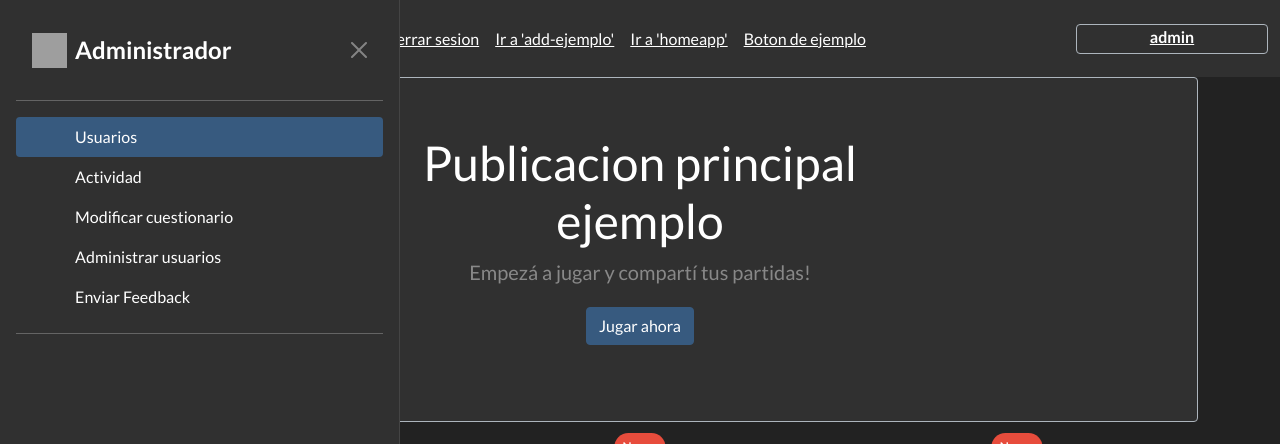
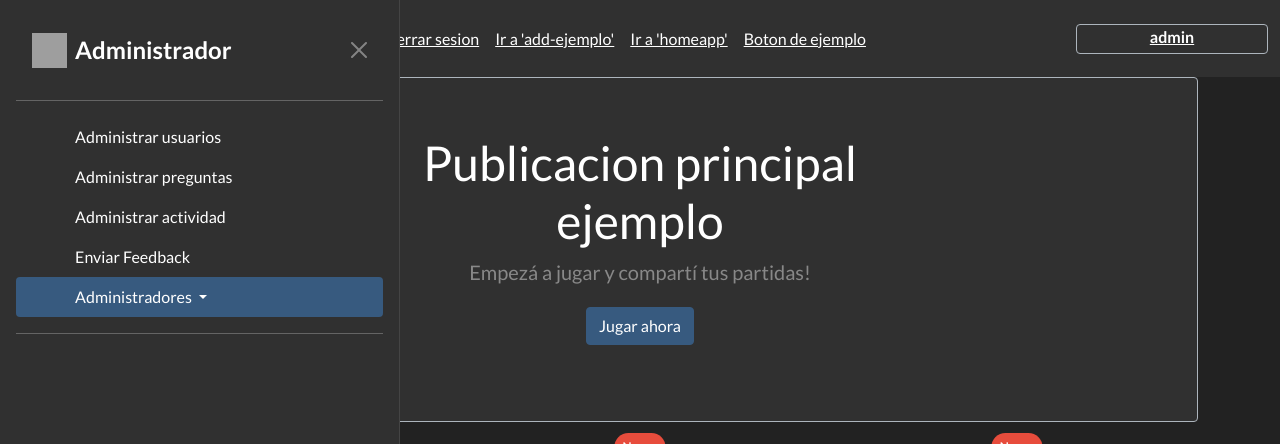
Before and after one commit to Enzostik/Proyecto_InfoCh2021, a Django app: page / in a window 1280 px wide, after a click on "Admin". Shown: the top 444 px of the page. Run offline with Django 3.2, Linux system fonts and the light colour scheme; a user stored in the database is signed in; some libraries are stand-ins or nearby versions; grey boxes are pictures that could not be loaded.

Commit message:
Agregado de herramientas administrador al sidebar

```diff
--- a/templates/base.html
+++ b/templates/base.html
@@ -1,5 +1,5 @@
 {% load static %}
-<html lang="es">
+<html lang="es" class="h-100">
   <head>
     <meta charset="utf-8">
     <meta name="viewport" content="width=device-width, initial-scale=1">
@@ -21,13 +21,13 @@
     {% endblock  %}
 
   </head>
-  <body>
+  <body class="d-flex flex-column h-100">
 
       <!-- Sacar el 'header' ya que estará en todas las paginas como algo comun y llamarlo como un codigo separado -->
     {% include 'partials/_header.html' %}
 
     <!-- El MAIN tendrá un blocke cuyo contenido se dará por el servidor de django -->
-<main>
+    <main class="flex-shrink-0">
       {% if perms.authusuario.es_usuario_admin %}
         {% include 'partials/_adminsidebar.html' %}
       {% endif %}
--- a/templates/partials/_adminsidebar.html
+++ b/templates/partials/_adminsidebar.html
@@ -13,35 +13,40 @@
     <hr>
     <ul class="nav nav-pills flex-column mb-auto">
       <li class="nav-item">
-        <a href="#" class="nav-link active" aria-current="page">
+        <a href={% url 'mi_useradmin' 'usr' %} class="nav-link text-white" aria-current="page">
           <svg class="bi me-2" width="16" height="16"><use xlink:href="#home"/></svg>
-          Usuarios
-        </a>
-      </li>
-      <li>
-        <a href="#" class="nav-link text-white">
-          <svg class="bi me-2" width="16" height="16"><use xlink:href="#speedometer2"/></svg>
-          Actividad
-        </a>
-      </li>
-      <li>
-        <a href="#" class="nav-link text-white">
-          <svg class="bi me-2" width="16" height="16"><use xlink:href="#table"/></svg>
-          Modificar cuestionario
-        </a>
-      </li>
-      <li>
-        <a href="#" class="nav-link text-white">
-          <svg class="bi me-2" width="16" height="16"><use xlink:href="#grid"/></svg>
           Administrar usuarios
         </a>
       </li>
-      <li>
+      <li class="nav-item">
+        <a href={% url 'mi_useradmin' 'prg' %} class="nav-link text-white">
+          <svg class="bi me-2" width="16" height="16"><use xlink:href="#speedometer2"/></svg>
+          Administrar preguntas
+        </a>
+      </li>
+      <li class="nav-item">
+        <a href={% url 'mi_useradmin' 'cst' %} class="nav-link text-white">
+          <svg class="bi me-2" width="16" height="16"><use xlink:href="#table"/></svg>
+          Administrar actividad
+        </a>
+      </li>
+      <li class="nav-item">
         <a href="#" class="nav-link text-white">
           <svg class="bi me-2" width="16" height="16"><use xlink:href="#people-circle"/></svg>
           Enviar Feedback
         </a>
       </li>
+      <li class="nav-item dropdown">
+        <a href="#" class="nav-link dropdown-toggle active" id="navbarDropdownMenuLink" role="button" data-bs-toggle="dropdown" aria-expanded="false">
+          <svg class="bi me-2" width="16" height="16"><use xlink:href="#grid"/></svg>
+          Administradores
+        </a>
+        <ul class="dropdown-menu" aria-labelledby="navbarDropdownMenuLink">
+          <li><a class="dropdown-item" href="#">Usuario1</a></li>
+          <li><a class="dropdown-item" href="#">Usuario2</a></li>
+          <li><a class="dropdown-item" href="#">Usuario3</a></li>
+        </ul>
+      </li>
     </ul>
     <hr>
   </div>
--- a/templates/partials/_footer.html
+++ b/templates/partials/_footer.html
@@ -1,5 +1,5 @@
 {% load static %}
-<footer class="page-footer bg-dark text-muted mt-1 py-4">
+<footer class="footer bg-dark text-muted mt-auto py-4">
   <div class="container-fluid">
     <p class="float-end mb-1 me-1 me-sm-4">
       <a href="#">Volver arriba</a>
```
Also changed, not shown: db.sqlite3. Lines whose indentation alone changed are shown as unchanged.
